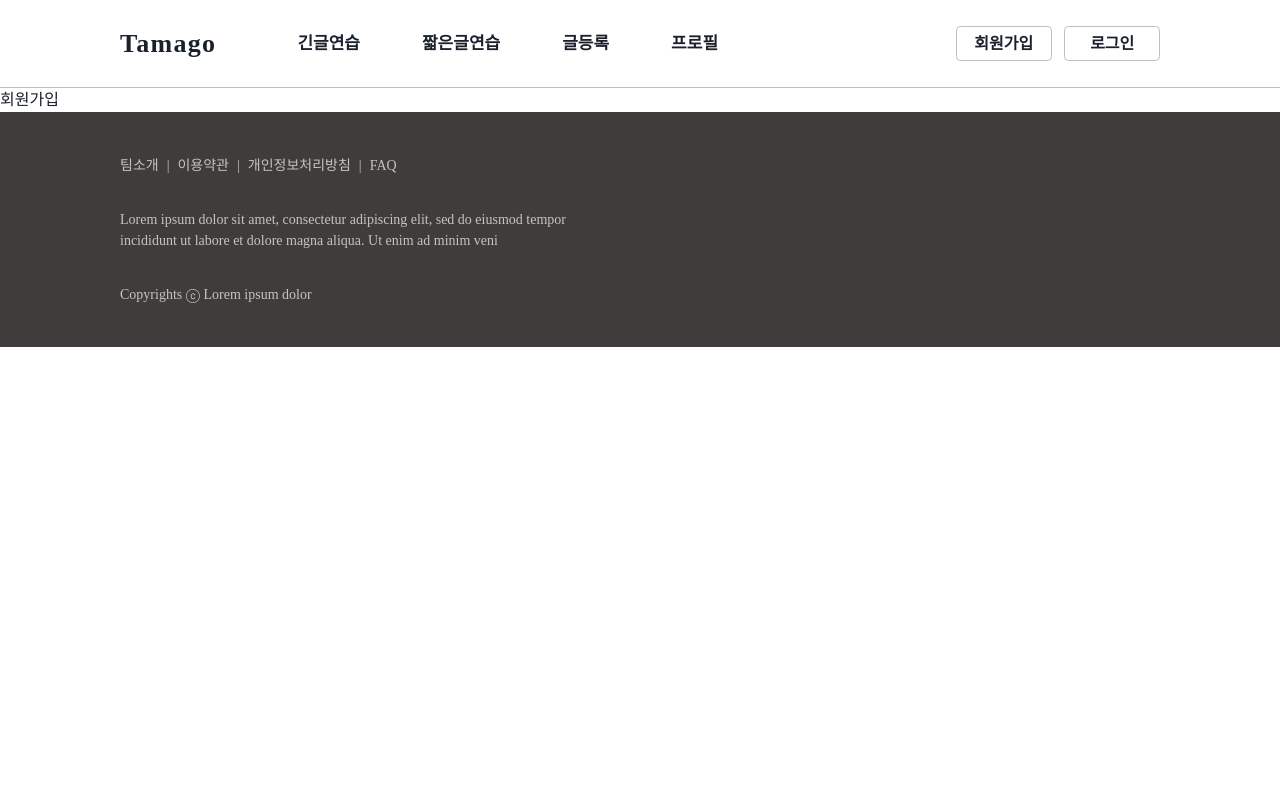
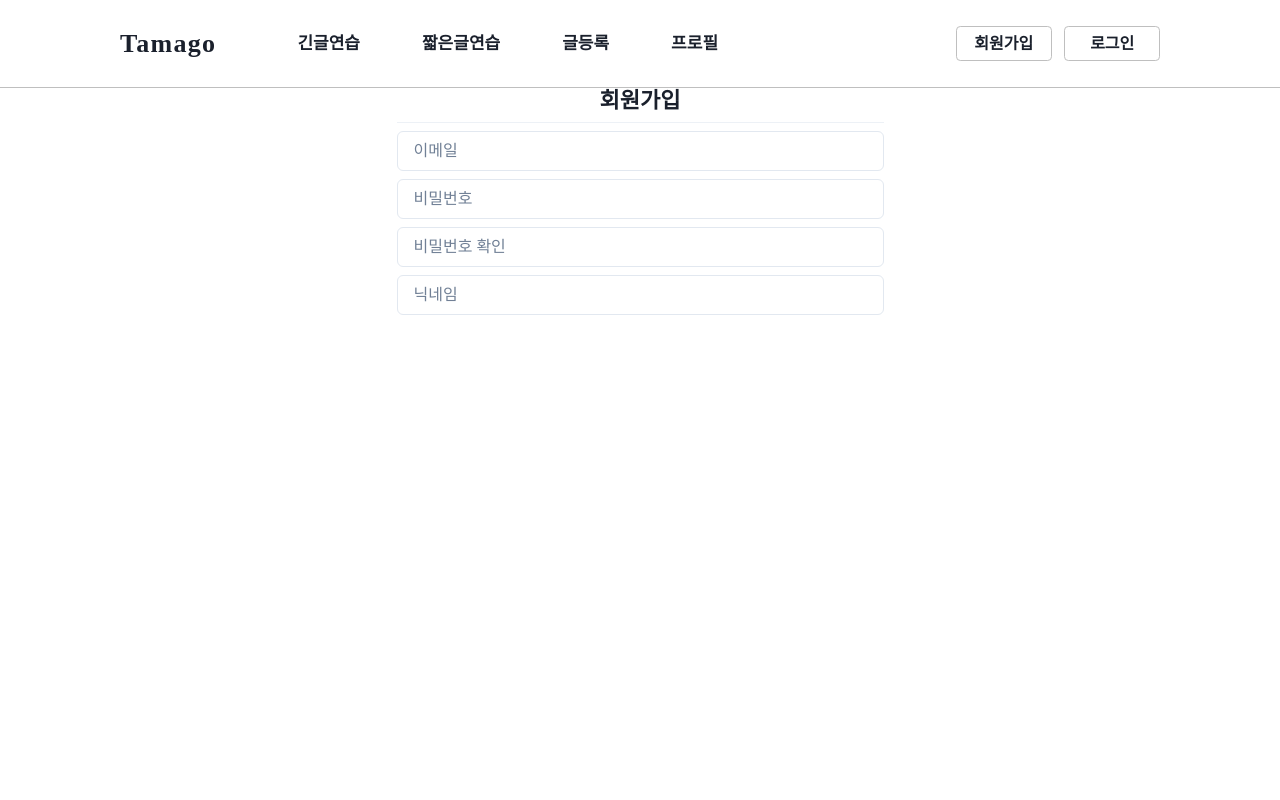
Before and after one commit to msdio/Tamago, a Next.js app in the folder client/: page /signup in a window 1280 px wide. Shown: the top 800 px of the page. Built offline with nearby package versions, Linux system fonts and the light colour scheme; a web font is replaced by a local one.

Commit message:
[#14] feat: Header, Footer 수정

```diff
--- a/client/public/fonts/GangwonEduPower.tsx
+++ b/client/public/fonts/GangwonEduPower.tsx
@@ -1,5 +1,8 @@
 import { Global } from '@emotion/react';
 
+/**
+ * 강원교육서체에 대한 출처 표기를 어딘가 해야 됨
+ */
 const Fonts = () => (
   <Global
     styles={`
--- a/client/src/components/Footer.tsx
+++ b/client/src/components/Footer.tsx
@@ -1,8 +1,8 @@
-import { Container, Flex, HStack, Spacer, Stack, Text, VStack } from '@chakra-ui/react';
+import { Box, Flex, HStack, Spacer, Text } from '@chakra-ui/react';
 
 export function Footer() {
   return (
-    <Container as='footer' h='235px' margin='0' padding='0' maxW='100%' minW='1100px'>
+    <Box as='footer' w='100%' h='235px' minW='1100px'>
       <Flex
         direction='column'
         w='100%'
@@ -34,6 +34,6 @@ export function Footer() {
         </HStack>
         <Spacer />
       </Flex>
-    </Container>
+    </Box>
   );
 }
--- a/client/src/components/Header.tsx
+++ b/client/src/components/Header.tsx
@@ -5,7 +5,7 @@ export function Header() {
   return (
     <>
       <Fonts />
-      <Flex direction='row' h='88px' borderBottom='0.6px solid #BFBFBF' p='0 120px 0 120px' minW='1100px'>
+      <Flex as='header' direction='row' h='88px' borderBottom='0.6px solid #BFBFBF' p='0 120px 0 120px' minW='1100px'>
         <Heading fontSize='26px' lineHeight='88px' fontFamily='GangwonEduPower' letterSpacing='.05em'>
           Tamago
         </Heading>
--- a/client/src/pages/signup.tsx
+++ b/client/src/pages/signup.tsx
@@ -1,3 +1,18 @@
+import { Box, Center, Container, Divider, Heading, Input, VStack } from '@chakra-ui/react';
+
 export default function SignupPage() {
-  return <div>회원가입</div>;
+  return (
+    <Box as='main'>
+      <VStack h='1000px' w='487px' margin='0 auto 0 auto'>
+        <Heading fontSize='22px' fontWeight='600' fontFamily='Pretender'>
+          회원가입
+        </Heading>
+        <Divider />
+        <Input placeholder='이메일'></Input>
+        <Input placeholder='비밀번호'></Input>
+        <Input placeholder='비밀번호 확인'></Input>
+        <Input placeholder='닉네임'></Input>
+      </VStack>
+    </Box>
+  );
 }
```
